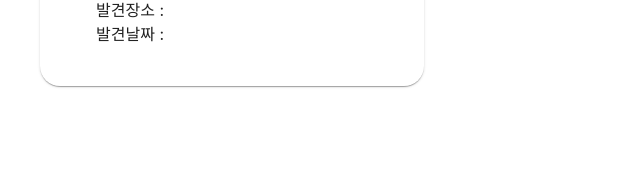
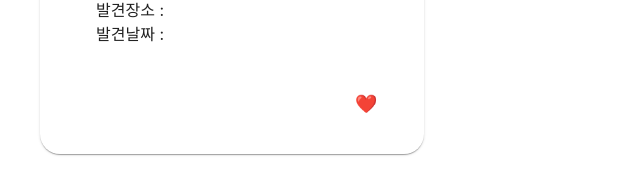
Before and after one commit to ToyPJ-MC/abandoned-pets-fe, a React (Vite) app: page /Petindex in a window 1280 px wide. Shown: the part 597-777 px from the top of the page, without its empty margins (0-640 px from the left). Built offline with nearby package versions, Linux system fonts and the light colour scheme.

Commit message:
feat: 유기동물 검색후 관심 등록  할수있는  버튼 생성

```diff
--- a/src/pages/Petindex.tsx
+++ b/src/pages/Petindex.tsx
@@ -69,6 +69,11 @@ const Petindex = () => {
                             <li>발견날짜 : {v.happenDt}</li>
                           </ul>
                         </CardContent>
+                        <div className="text-end mr-6 mb-6">
+                          <button className="bg-white outline-none text-lg">
+                            ❤️
+                          </button>
+                        </div>
                       </Card>
                     </Grid>
                   ))}
```
